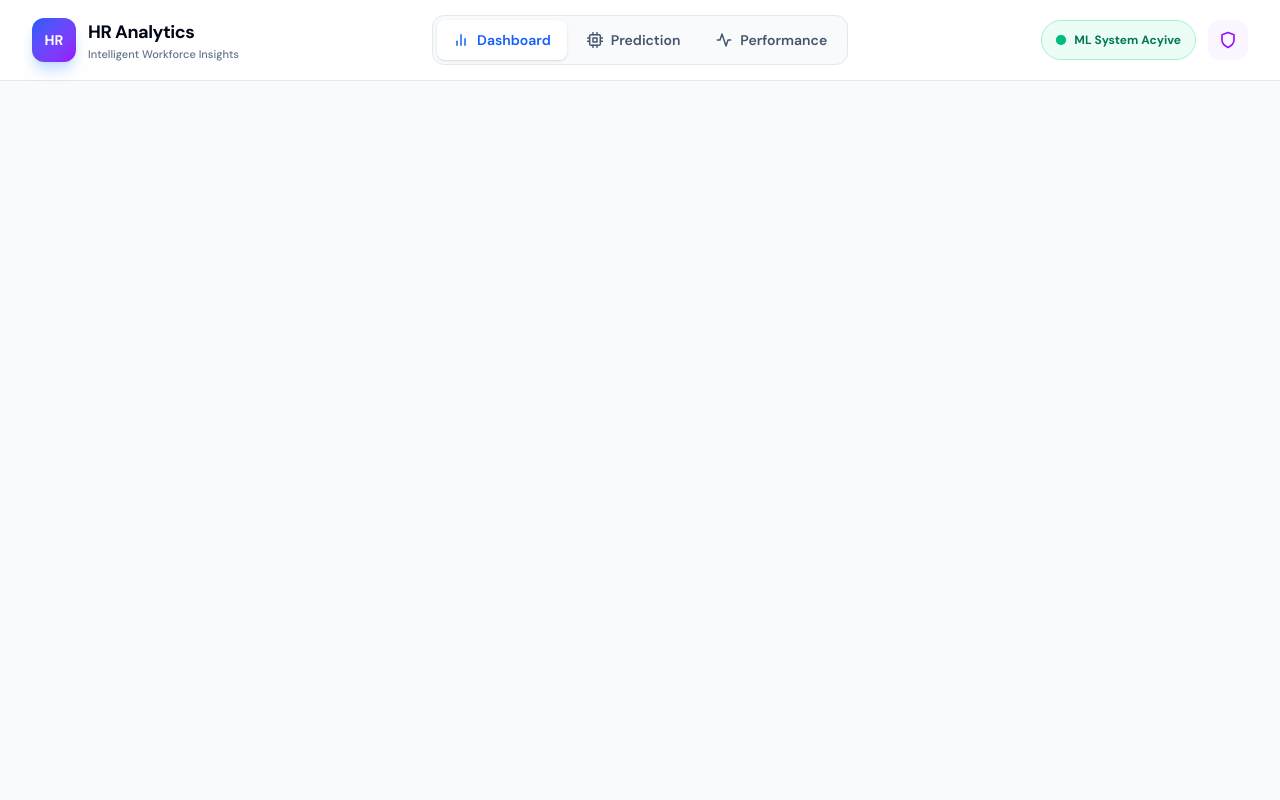
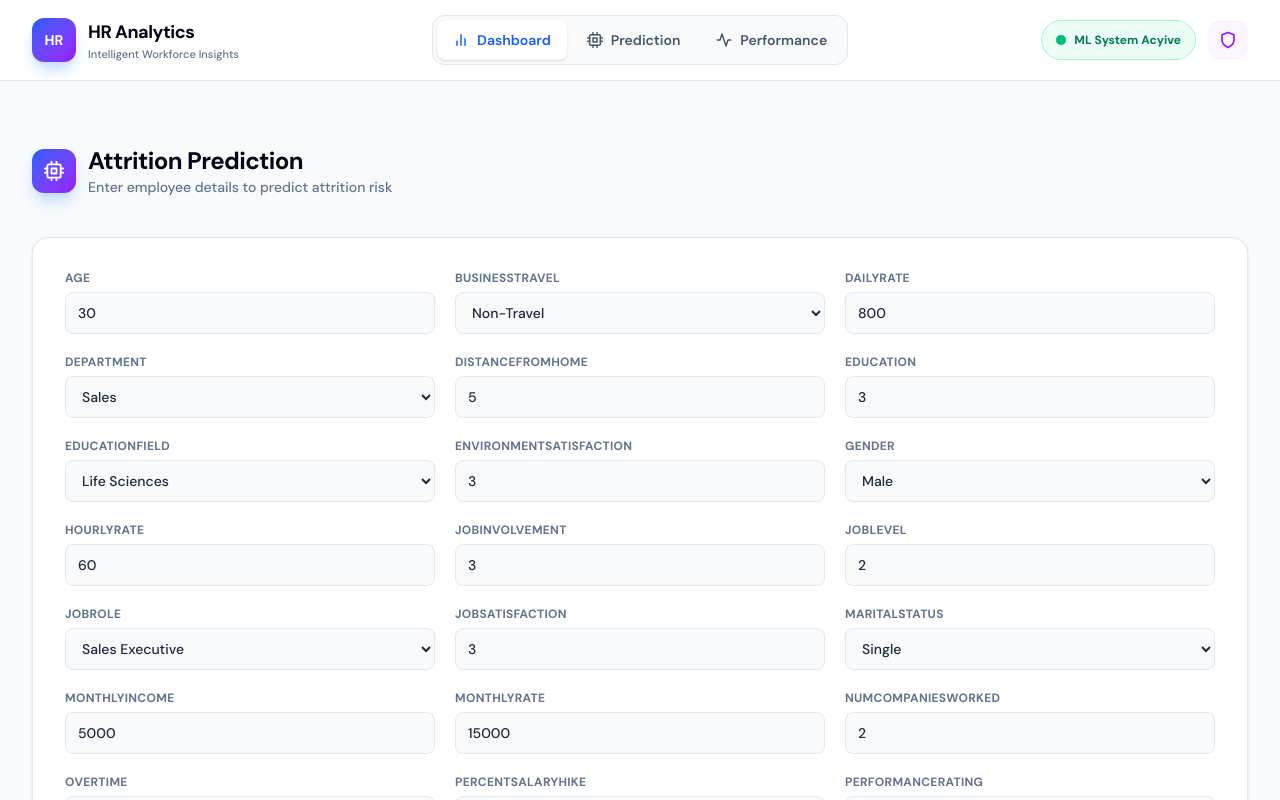
Before and after one commit to ShehanNethsara/Machine-Learning-Project-, a React app in the folder frontend/: page / in a window 1280 px wide. Shown: the top 800 px of the page. Built offline with nearby package versions, Linux system fonts and the light colour scheme; the HTML template or start-up script is replaced by a standard one.

Commit message:
add PredictionSection component with API integration

```diff
--- a/frontend/src/App.jsx
+++ b/frontend/src/App.jsx
@@ -1,7 +1,7 @@
 import Navbar from './components/Navbar'
 // import Hero from './components/Hero'
 // import DashboardStats from './components/DashboardStats'
-// import PredictionSection from './components/PredictionSection'
+import PredictionSection from './components/PredictionSection'
 // import PerformanceSection from './components/PerformanceSection'
 // import Footer from './components/Footer'
 
@@ -9,11 +9,7 @@ function App() {
   return (
     <div className="min-h-screen bg-slate-50 text-slate-900">
       <Navbar />
-      {/* <Hero />
-      <DashboardStats />
       <PredictionSection />
-      <PerformanceSection />
-      <Footer /> */}
     </div>
   )
 }
--- a/frontend/src/components/PredictionSection.jsx
+++ b/frontend/src/components/PredictionSection.jsx
@@ -0,0 +1,198 @@
+import React, { useState } from 'react'
+import { Cpu, AlertCircle, CheckCircle, Loader } from 'react-feather'
+import { predictAttrition } from '../services/api'
+
+// Field definitions — must match EmployeeData model in backend/app.py exactly
+const fields = [
+  { name: 'Age', type: 'number', min: 18, max: 60, default: 30 },
+  { name: 'BusinessTravel', type: 'select', options: ['Non-Travel', 'Travel_Rarely', 'Travel_Frequently'] },
+  { name: 'DailyRate', type: 'number', min: 0, default: 800 },
+  { name: 'Department', type: 'select', options: ['Sales', 'Research & Development', 'Human Resources'] },
+  { name: 'DistanceFromHome', type: 'number', min: 0, max: 100, default: 5 },
+  { name: 'Education', type: 'number', min: 1, max: 5, default: 3 },
+  { name: 'EducationField', type: 'select', options: ['Life Sciences', 'Other', 'Medical', 'Marketing', 'Technical Degree', 'Human Resources'] },
+  { name: 'EnvironmentSatisfaction', type: 'number', min: 1, max: 4, default: 3 },
+  { name: 'Gender', type: 'select', options: ['Male', 'Female'] },
+  { name: 'HourlyRate', type: 'number', min: 0, default: 60 },
+  { name: 'JobInvolvement', type: 'number', min: 1, max: 4, default: 3 },
+  { name: 'JobLevel', type: 'number', min: 1, max: 5, default: 2 },
+  { name: 'JobRole', type: 'select', options: ['Sales Executive', 'Research Scientist', 'Laboratory Technician', 'Manufacturing Director', 'Healthcare Representative', 'Manager', 'Sales Representative', 'Research Director', 'Human Resources'] },
+  { name: 'JobSatisfaction', type: 'number', min: 1, max: 4, default: 3 },
+  { name: 'MaritalStatus', type: 'select', options: ['Single', 'Married', 'Divorced'] },
+  { name: 'MonthlyIncome', type: 'number', min: 0, default: 5000 },
+  { name: 'MonthlyRate', type: 'number', min: 0, default: 15000 },
+  { name: 'NumCompaniesWorked', type: 'number', min: 0, default: 2 },
+  { name: 'OverTime', type: 'select', options: ['Yes', 'No'] },
+  { name: 'PercentSalaryHike', type: 'number', min: 0, max: 100, default: 13 },
+  { name: 'PerformanceRating', type: 'number', min: 1, max: 4, default: 3 },
+  { name: 'RelationshipSatisfaction', type: 'number', min: 1, max: 4, default: 3 },
+  { name: 'StockOptionLevel', type: 'number', min: 0, max: 3, default: 1 },
+  { name: 'TotalWorkingYears', type: 'number', min: 0, default: 8 },
+  { name: 'TrainingTimesLastYear', type: 'number', min: 0, default: 2 },
+  { name: 'WorkLifeBalance', type: 'number', min: 1, max: 4, default: 3 },
+  { name: 'YearsAtCompany', type: 'number', min: 0, default: 5 },
+  { name: 'YearsInCurrentRole', type: 'number', min: 0, default: 3 },
+  { name: 'YearsSinceLastPromotion', type: 'number', min: 0, default: 1 },
+  { name: 'YearsWithCurrManager', type: 'number', min: 0, default: 3 },
+]
+
+const initialState = fields.reduce((acc, field) => {
+  acc[field.name] = field.type === 'select' ? field.options[0] : field.default
+  return acc
+}, {})
+
+function PredictionSection() {
+  const [formData, setFormData] = useState(initialState)
+  const [loading, setLoading] = useState(false)
+  const [result, setResult] = useState(null)
+  const [error, setError] = useState(null)
+
+  const handleChange = (name, value, type) => {
+    setFormData((prev) => ({
+      ...prev,
+      [name]: type === 'select' ? value : Number(value),
+    }))
+  }
+
+  const handleSubmit = async (e) => {
+    e.preventDefault()
+    setLoading(true)
+    setResult(null)
+    setError(null)
+
+    try {
+      const data = await predictAttrition(formData)
+      setResult(data)
+    } catch (err) {
+      setError(err.message)
+    } finally {
+      setLoading(false)
+    }
+  }
+
+  return (
+    <section id="prediction" className="mx-auto max-w-7xl px-6 py-16 lg:px-8">
+      {/* Section header */}
+      <div className="mb-10 flex items-center gap-3">
+        <div className="flex h-11 w-11 items-center justify-center rounded-xl bg-gradient-to-br from-blue-600 to-purple-600 text-white shadow-lg shadow-blue-200">
+          <Cpu size={20} strokeWidth={2.2} />
+        </div>
+        <div>
+          <h2 className="text-2xl font-extrabold tracking-tight text-slate-950">
+            Attrition Prediction
+          </h2>
+          <p className="text-sm font-medium text-slate-500">
+            Enter employee details to predict attrition risk
+          </p>
+        </div>
+      </div>
+
+      <form
+        onSubmit={handleSubmit}
+        className="rounded-2xl border border-slate-200 bg-white p-6 shadow-sm lg:p-8"
+      >
+        <div className="grid grid-cols-1 gap-5 sm:grid-cols-2 lg:grid-cols-3">
+          {fields.map((field) => (
+            <div key={field.name} className="flex flex-col gap-1.5">
+              <label
+                htmlFor={field.name}
+                className="text-xs font-bold uppercase tracking-wide text-slate-500"
+              >
+                {field.name}
+              </label>
+
+              {field.type === 'select' ? (
+                <select
+                  id={field.name}
+                  value={formData[field.name]}
+                  onChange={(e) => handleChange(field.name, e.target.value, 'select')}
+                  className="rounded-lg border border-slate-200 bg-slate-50 px-3 py-2.5 text-sm font-medium text-slate-800 outline-none transition focus:border-blue-400 focus:bg-white focus:ring-2 focus:ring-blue-100"
+                >
+                  {field.options.map((opt) => (
+                    <option key={opt} value={opt}>
+                      {opt}
+                    </option>
+                  ))}
+                </select>
+              ) : (
+                <input
+                  id={field.name}
+                  type="number"
+                  min={field.min}
+                  max={field.max}
+                  value={formData[field.name]}
+                  onChange={(e) => handleChange(field.name, e.target.value, 'number')}
+                  required
+                  className="rounded-lg border border-slate-200 bg-slate-50 px-3 py-2.5 text-sm font-medium text-slate-800 outline-none transition focus:border-blue-400 focus:bg-white focus:ring-2 focus:ring-blue-100"
+                />
+              )}
+            </div>
+          ))}
+        </div>
+
+        <button
+          type="submit"
+          disabled={loading}
+          className="mt-8 flex w-full items-center justify-center gap-2 rounded-xl bg-gradient-to-br from-blue-600 to-purple-600 px-6 py-3.5 text-sm font-bold text-white shadow-lg shadow-blue-200 transition hover:shadow-xl disabled:cursor-not-allowed disabled:opacity-60"
+        >
+          {loading ? (
+            <>
+              <Loader size={18} className="animate-spin" />
+              Predicting...
+            </>
+          ) : (
+            <>
+              <Cpu size={18} strokeWidth={2.2} />
+              Predict Attrition Risk
+            </>
+          )}
+        </button>
+      </form>
+
+      {/* Result */}
+      {result && (
+        <div
+          className={`mt-6 flex items-start gap-4 rounded-2xl border p-6 ${
+            result.prediction === 'Yes'
+              ? 'border-red-200 bg-red-50'
+              : 'border-emerald-200 bg-emerald-50'
+          }`}
+        >
+          {result.prediction === 'Yes' ? (
+            <AlertCircle className="mt-0.5 shrink-0 text-red-600" size={24} />
+          ) : (
+            <CheckCircle className="mt-0.5 shrink-0 text-emerald-600" size={24} />
+          )}
+          <div>
+            <p
+              className={`text-lg font-extrabold ${
+                result.prediction === 'Yes' ? 'text-red-700' : 'text-emerald-700'
+              }`}
+            >
+              {result.prediction === 'Yes' ? 'High Attrition Risk' : 'Low Attrition Risk'}
+            </p>
+            <p className="mt-1 text-sm font-medium text-slate-600">
+              Predicted attrition probability:{' '}
+              <span className="font-bold">
+                {(result.attrition_probability * 100).toFixed(1)}%
+              </span>
+            </p>
+          </div>
+        </div>
+      )}
+
+      {/* Error */}
+      {error && (
+        <div className="mt-6 flex items-start gap-4 rounded-2xl border border-amber-200 bg-amber-50 p-6">
+          <AlertCircle className="mt-0.5 shrink-0 text-amber-600" size={24} />
+          <div>
+            <p className="text-sm font-bold text-amber-800">Prediction failed</p>
+            <p className="mt-1 text-sm font-medium text-amber-700">{error}</p>
+          </div>
+        </div>
+      )}
+    </section>
+  )
+}
+
+export default PredictionSection
```
Also changed, not shown: 1 other file (tests, documents, lock files or other folders).
